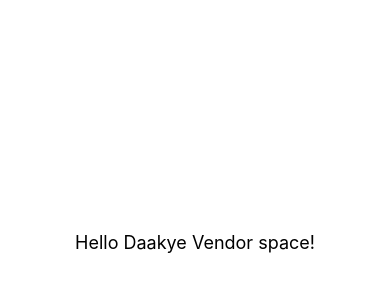
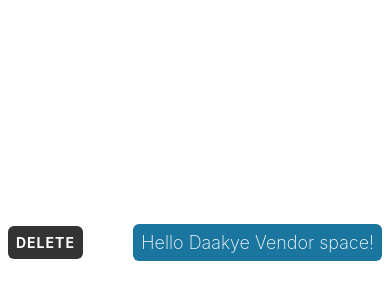
Before and after one commit to MatthewTuurozeeng/daakye-vendor-space-mobile-app, a React Native app in the folder daakye-vendor-space-app/: screen / in a window 390 px wide. Shown: the part 180-480 px from the top of the page. Built offline with nearby package versions, Linux system fonts and the light colour scheme.

Commit message:
create themes and delete button

```diff
--- a/daakye-vendor-space-app/App.tsx
+++ b/daakye-vendor-space-app/App.tsx
@@ -1,10 +1,38 @@
 import { StatusBar } from "expo-status-bar";
-import { StyleSheet, Text, View } from "react-native";
+import { StyleSheet, Text, View, Alert, TouchableOpacity } from "react-native";
+import {theme} from "./theme";
 
+// simple React Native app that displays a welcome message and a delete button. The delete button currently just logs "Pressed" to the console when pressed. The app uses a custom theme for colors.
 export default function App() {
+  const handleDeletePress = () => {
+    Alert.alert("Delete button pressed", "You have pressed the delete button."
+      , [
+        { text: "OK", onPress: () => console.log("OK Pressed"),
+          style: "destructive"
+        },
+        { text: "Cancel", onPress: () => console.log("Cancel Pressed"),
+          style: "cancel" },
+      ]
+    );
+  };
+
   return (
     <View style={styles.container}>
-      <Text style={{ fontSize: 18 }}>Hello Daakye Vendor space!</Text>
+      <TouchableOpacity
+        onPress={() => {
+          console.log("Pressed");
+          handleDeletePress();
+        }}
+        style={styles.button}
+        activeOpacity={0.8}
+      >
+        <Text style={styles.buttonText}>Delete</Text>
+      </TouchableOpacity>
+
+      <View style={styles.itemContainer}>
+        <Text style={styles.ItemText}>Hello Daakye Vendor space!</Text>
+
+      </View>
       <StatusBar style="auto" />
     </View>
   );
@@ -13,8 +41,41 @@ export default function App() {
 const styles = StyleSheet.create({
   container: {
     flex: 1,
-    backgroundColor: "#fff",
+    // backgroundColor: "#fff",
+    backgroundColor: theme.colorWhite,
+    borderBottomColor: "#1a759f",
+    paddingHorizontal: 8,
+    flexDirection: "row",
     alignItems: "center",
-    justifyContent: "center",
+    justifyContent: "space-between",
+
   },
+  itemContainer: {
+    // backgroundColor: "#1a759f",
+    backgroundColor: theme.colorCerulean,
+    padding: 8,
+    borderRadius: 6,
+    alignItems: "center",
+    },
+  ItemText: {
+    fontSize: 18,
+    fontWeight: "200",
+    color: "#fff",
+  },
+  button: {
+    // backgroundColor: "red",
+    backgroundColor: theme.colorBlack,
+    padding: 8,
+    borderRadius: 6,
+    alignItems: "center",
+
+  },
+  buttonText: {
+    color: "#fff",
+    fontWeight: "bold",
+    textTransform: "uppercase",
+    letterSpacing: 1,
+
+  },
+
 });
--- /dev/null
+++ b/daakye-vendor-space-app/theme.ts
@@ -0,0 +1,18 @@
+export const theme = {
+    colorCerulean: "#1a759f",
+    colorWhite: "#fff",
+    colorBlack: "#333",
+//   colors: {
+//     primary: "#1a759f",
+//     secondary: "#e6e6e6",
+//     background: "#fff",
+//     text: "#333",
+//     border: "#1a759f",
+//   },
+//   fonts: {
+//     regular: "System",
+//     medium: "System",
+//     light: "System",
+//     thin: "System",
+//   },
+};
```
